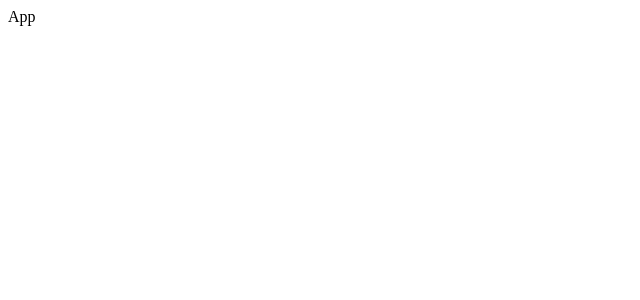
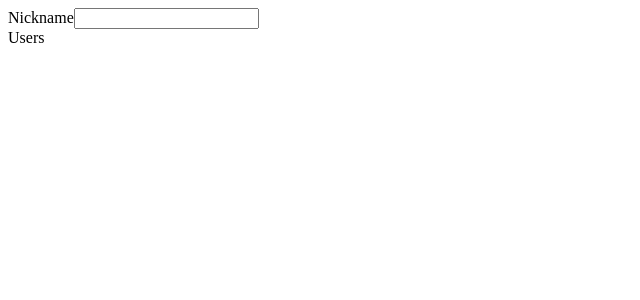
Before and after one commit to mstosio/crypto-users, a React app: page / in a window 1280 px wide. Shown: the top 300 px of the page, without its empty margins (0-640 px from the left). Built offline with nearby package versions, Linux system fonts and the light colour scheme.

Commit message:
changed structure and created components for inputs and users

```diff
--- a/package.json
+++ b/package.json
@@ -44,6 +44,7 @@
     "sass-loader": "7.1.0",
     "semver": "6.0.0",
     "style-loader": "0.23.1",
+    "styled-components": "^4.3.1",
     "terser-webpack-plugin": "1.2.3",
     "ts-pnp": "1.1.2",
     "url-loader": "1.1.2",
--- /dev/null
+++ b/src/components/Data/Data.js
@@ -0,0 +1,10 @@
+import React from 'react';
+
+const Data = () => (
+  <>
+    <label htmlFor="nickname">Nickname</label>
+    <input type="text" id="nickname" />
+  </>
+);
+
+export default Data;
--- /dev/null
+++ b/src/components/Main.js
@@ -0,0 +1,18 @@
+import React from 'react';
+import Data from './Data/Data';
+import Users from './Users/Users';
+
+class Main extends React.Component {
+  state = {};
+
+  render() {
+    return (
+      <>
+        <Data />
+        <Users />
+      </>
+    );
+  }
+}
+
+export default Main;
--- a/src/components/Users/Users.js
+++ b/src/components/Users/Users.js
@@ -0,0 +1,5 @@
+import React from 'react';
+
+const Users = () => <div>Users</div>;
+
+export default Users;
--- a/src/containers/App.js
+++ b/src/containers/App.js
@@ -1,8 +1,9 @@
 import React from 'react';
+import Main from '../components/Main';
 
 class App extends React.Component {
   render() {
-    return <div>App</div>;
+    return <Main />;
   }
 }
 
```
Also changed, not shown: .eslintrc.js, 2 other files (tests, documents, lock files or other folders).
